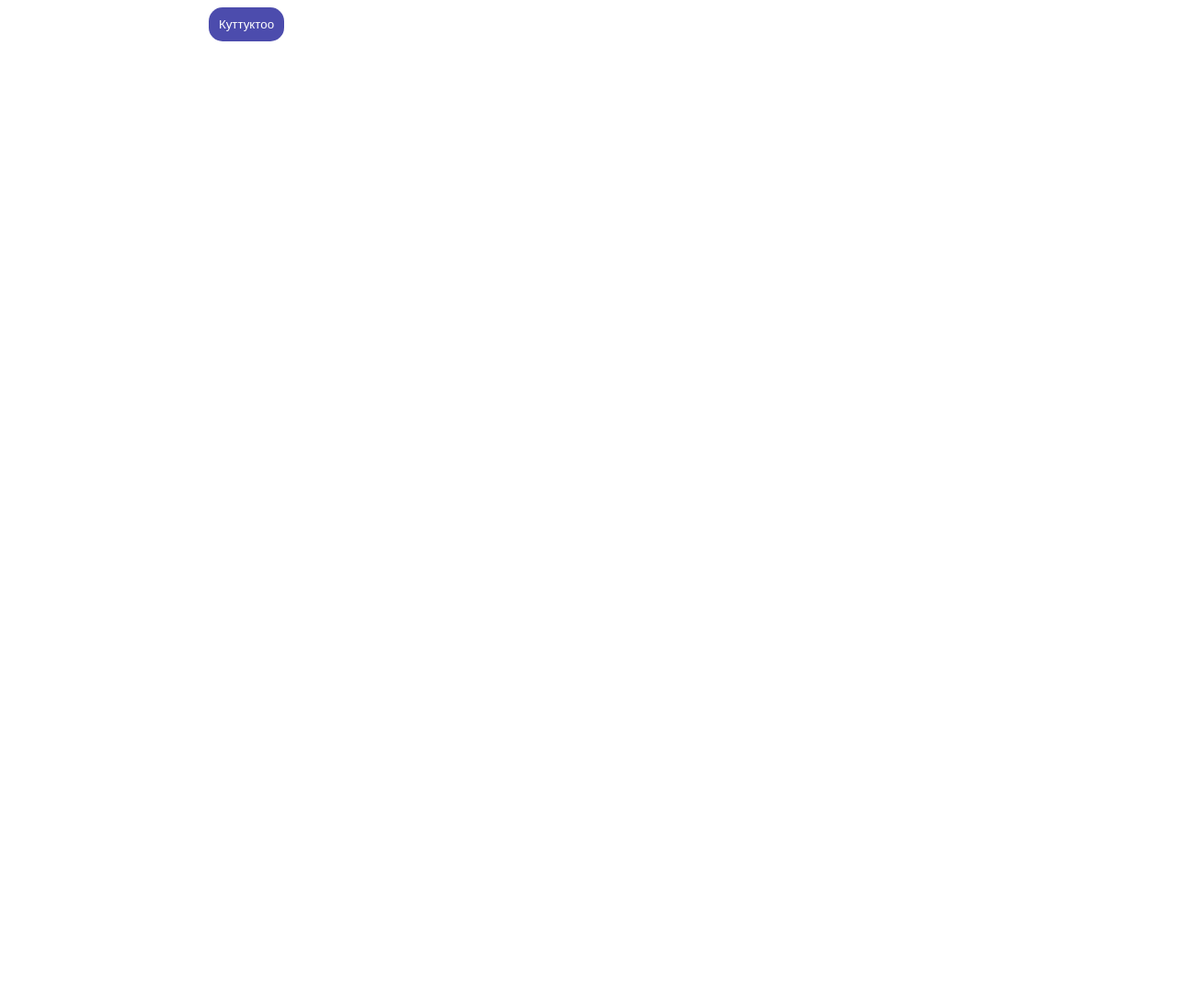
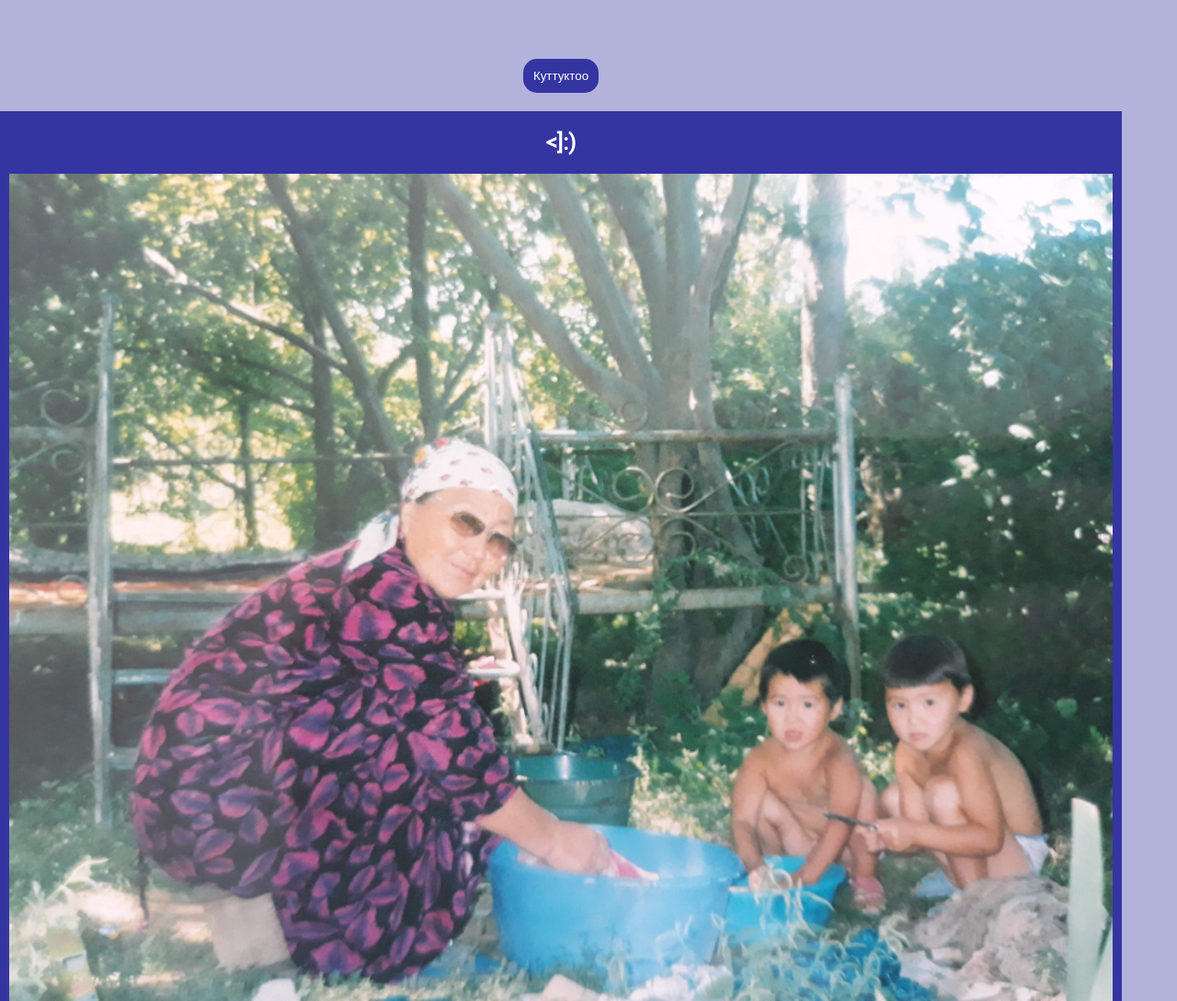
Before and after one commit to bnm94/birthday, a plain HTML site: page index.html in a window 1280 px wide. Shown: the whole page at 92% size. Before the commit the page ends 800 px from the top, so only its background shows below. Drawn offline with Linux system fonts and the light colour scheme.

Commit message:
added slider

```diff
--- a/index.css
+++ b/index.css
@@ -1,7 +1,17 @@
+body {
+    padding: 0;
+    margin: 0;
+    font-family: 'Roboto', sans-serif;
+    background-color: rgba(0, 0, 139, 0.3);
+}
 .wrapper {
-	max-width: 500px;
+	max-width: 1200px;
 	padding: 0 10px;
 	text-align: center;
+}
+
+.top{
+	margin-top: 5%;
 }
 
 button {
@@ -16,3 +26,28 @@ button a {
 	color: #fff;
 	text-align: center;
 }
+.slider__head {
+	padding-top: 20px;
+    text-transform: uppercase;
+    text-align: center;
+    color: #fff;
+}
+.slider__items {
+    width: 100%;
+}
+.slider__img {
+    display: none;
+}
+.slider__items>figure{
+	margin:0;
+}
+.slider__items>figure.visible>img {
+    display: block;
+    overflow: hidden;
+    position: relative;
+    margin: 0px auto;
+    width: 100%;
+}
+.bg{
+	background-color: rgba(0, 0, 139, 0.7);
+}
--- a/index.html
+++ b/index.html
@@ -3,10 +3,68 @@
 <head>
     <title>Birthday</title>
     <link rel="stylesheet" type="text/css" href="./index.css">
+    <link href="https://fonts.googleapis.com/css2?family=Roboto&display=swap" rel="stylesheet">
 </head>
 <body>
-    <div class="wrapper">
+    <div class="wrapper top">
         <button><a href="./birthday.html">Куттуктоо</a></button>
     </div>
+    <section>
+        <div class="wrapper bg">
+            <h2 class="slider__head"><]:)</h2>
+            <div class="slider__items" id="slider">
+                <figure class="visible">
+                    <img src="./img1.jpg" alt="test image1" class="slider__img">
+                </figure>
+                <figure class=" hidden">
+                    <img src="./img2.jpg" alt="test image2" class="slider__img">
+                </figure>
+                <figure class=" hidden">
+                    <img src="./img3.jpg" alt="test image3" class="slider__img">
+                </figure>
+                <figure class=" hidden">
+                    <img src="./img4.jpg" alt="test image4" class="slider__img">
+                </figure>
+                <figure class=" hidden">
+                    <img src="./img5.jpg" alt="test image5" class="slider__img">
+                </figure>
+                <figure class=" hidden">
+                    <img src="./img6.jpg" alt="test image6" class="slider__img">
+                </figure>
+            </div>
+        </div>
+    </section>
+    <script type="text/javascript">
+        let slideInterval = 5000;
+
+        function getFigures() {
+        return document.getElementById('slider').getElementsByTagName('figure');
+        }
+
+        function moveForward() {
+        let pointer =0;
+        let figures = getFigures();
+        for (var i = 0; i < figures.length; i++) {
+            if (figures[i].className == 'visible') {
+                figures[i].className = '';
+                pointer = i;
+            }
+        }
+
+        if (++pointer == figures.length) {
+            pointer = 0;
+
+        }
+        figures[pointer].className = 'visible';
+        setTimeout(moveForward, slideInterval);
+
+        }
+
+        function startPlayback() {
+        setTimeout(moveForward, slideInterval);
+        }
+
+        startPlayback();
+    </script>
 </body>
 </html>
```
Also changed, not shown: img1.jpg (added), img2.jpg (added), img3.jpg (added), img4.jpg (added), img5.jpg (added), img6.jpg (added).
